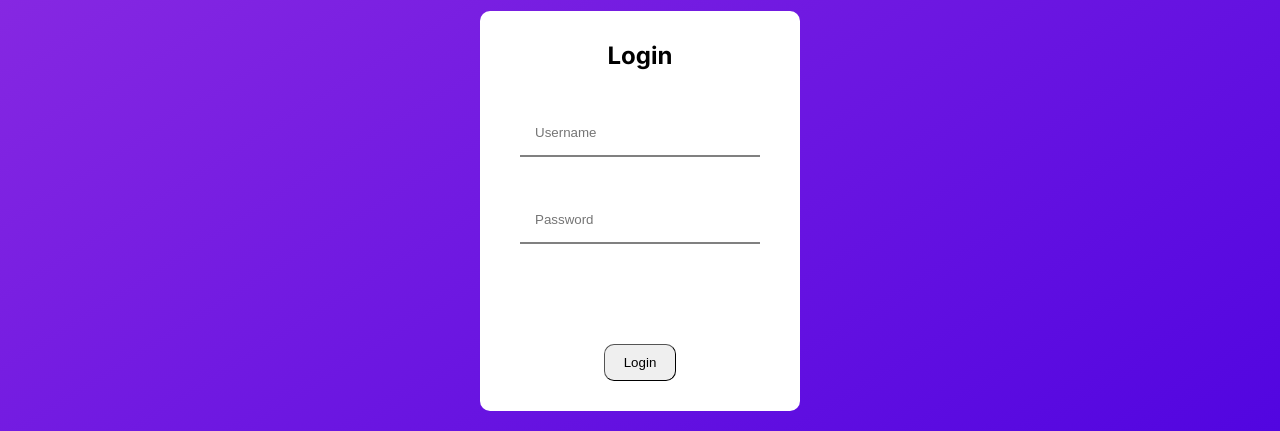
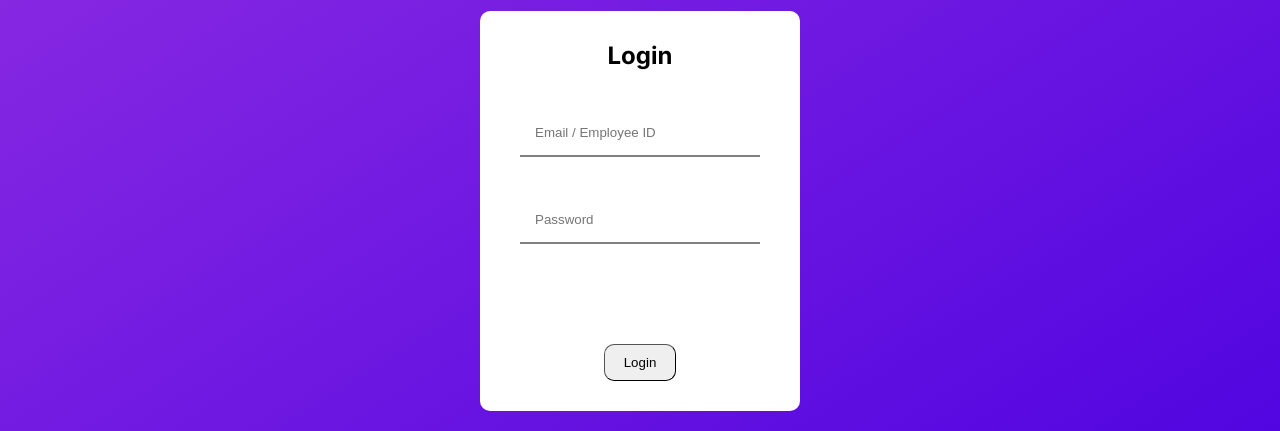
Before and after one commit to rajnsingh99/ems-nextjs, a Next.js app: page /login in a window 1280 px wide. Shown: the part 189-620 px from the top of the page. Built offline with nearby package versions, Linux system fonts and the light colour scheme.

Commit message:
CC-15 Login Page Refinements

```diff
--- /dev/null
+++ b/app/components/Actions.js
@@ -0,0 +1,22 @@
+"use server";
+import { redirect } from "next/navigation";
+
+async function submitCredentialsAction(prevState, queryData) {
+  const query = `http://localhost:9999/validate?email=${queryData.get(
+    "mailEmployeeId"
+  )}&empId=${queryData.get("mailEmployeeId")}&password=${queryData.get(
+    "password"
+  )}`;
+
+  console.log("query --> " + query);
+  const res = await fetch(query);
+  console.log("submitCredentialsAction " + res.status);
+  if (!res.ok) {
+    return { status: undefined };
+  } else {
+    console.log(`Response data ${res}`);
+    redirect("/dashboard");
+  }
+}
+
+export { submitCredentialsAction };
--- a/app/components/LoginForm.js
+++ b/app/components/LoginForm.js
@@ -1,9 +1,20 @@
 "use client";
+import { useFormState } from "react-dom";
+import { submitCredentialsAction } from "./Actions";
 
-export default function LoginForm({ formSubmitCallback }) {
+export default function LoginForm() {
+  const [loginStatus, authAction] = useFormState(submitCredentialsAction, {
+    status: "",
+  });
+
   return (
-    <form className="login-form" action={formSubmitCallback}>
-      <input name="username" type="email" placeholder="Username" />
+    <form className="login-form" action={authAction}>
+      {loginStatus.status === undefined ? <p>failed</p> : null}
+      <input
+        name="mailEmployeeId"
+        type="email"
+        placeholder="Email / Employee ID"
+      />
       <input name="password" type="password" placeholder="Password" />
       <button type="submit">Login</button>
     </form>
--- a/app/components/useCustomRoute.js
+++ /dev/null
@@ -1,8 +0,0 @@
-"use client";
-import { useRouter } from "next/navigation";
-
-const useCustomRoute = (routeTo) => {
-  useRouter().push(`/${routeTo}`);
-};
-
-export default useCustomRoute;
--- a/app/login/page.js
+++ b/app/login/page.js
@@ -1,18 +1,12 @@
 "use client";
-import LoginForm from "../components/LoginForm.js";
-import useCustomRoute from "./../components/useCustomRoute.js";
+import LoginForm from "../components/LoginForm";
 
 export default function Login() {
-  const formSubmitCallback = (formData) => {
-    console.log("data " + formData.get("username"));
-    useCustomRoute("/dashboard");
-  };
-
   return (
     <>
       <div className="login-form-container">
         <h2>Login</h2>
-        <LoginForm formSubmitCallback={formSubmitCallback} />
+        <LoginForm />
       </div>
     </>
   );
```
Also changed, not shown: .eslintrc.json, 2 other files (tests, documents, lock files or other folders).
